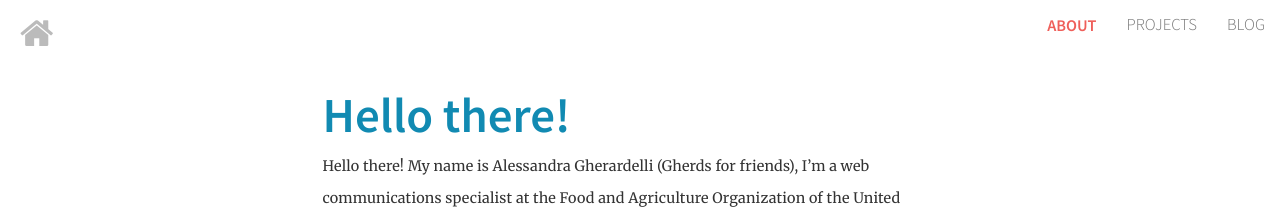
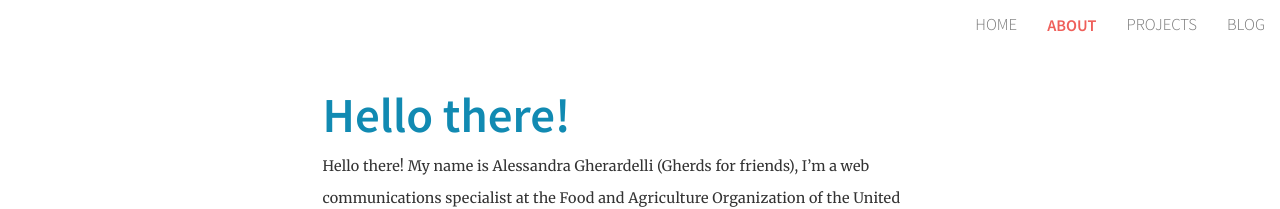
Before and after one commit to AlexGherardelli/alexgherardelli.github.io, a Jekyll site: the page built from about.md, in a window 1280 px wide. Shown: the top 209 px of the page. Built offline with Jekyll 4.4.1, drawn with Linux system fonts in a browser that asks for light colours; nearby versions of some CDN libraries.

Commit message:
Deleted home icon, created home entry in nav bar

```diff
--- a/_includes/nav.html
+++ b/_includes/nav.html
@@ -7,10 +7,11 @@
             <span class="icon-bar"></span>
             <span class="icon-bar"></span>
             <span class="icon-bar"></span>
-          </button> <a class="navbar-brand" href="/" {% if page.url == "/" %}class="active"{% endif %}><i class="fa fa-home fa-2x" aria-hidden="true"></i></a> </div>
+          </button>  </div>
                 <!-- Collect the nav links, forms, and other content for toggling -->
                 <div class="collapse navbar-collapse" id="bs-example-navbar-collapse-1">
                     <ul class="nav navbar-nav navbar-right">
+                      <li><a href="/" {% if page.url == "/" %}class="active"{% endif %}> Home</i></a></li>
                         <li><a href="/about/" {% if page.url == "/about/" %}class="active"{% endif %}>About</a></li>
                         <li><a href="/projects/" {% if page.url == "/projects/" %}class="active"{% endif %}>Projects</a></li>
                         <li><a href="/blog/" {% if page.url == "/blog/" %}class="active"{% endif %}>Blog</a></li>
```
